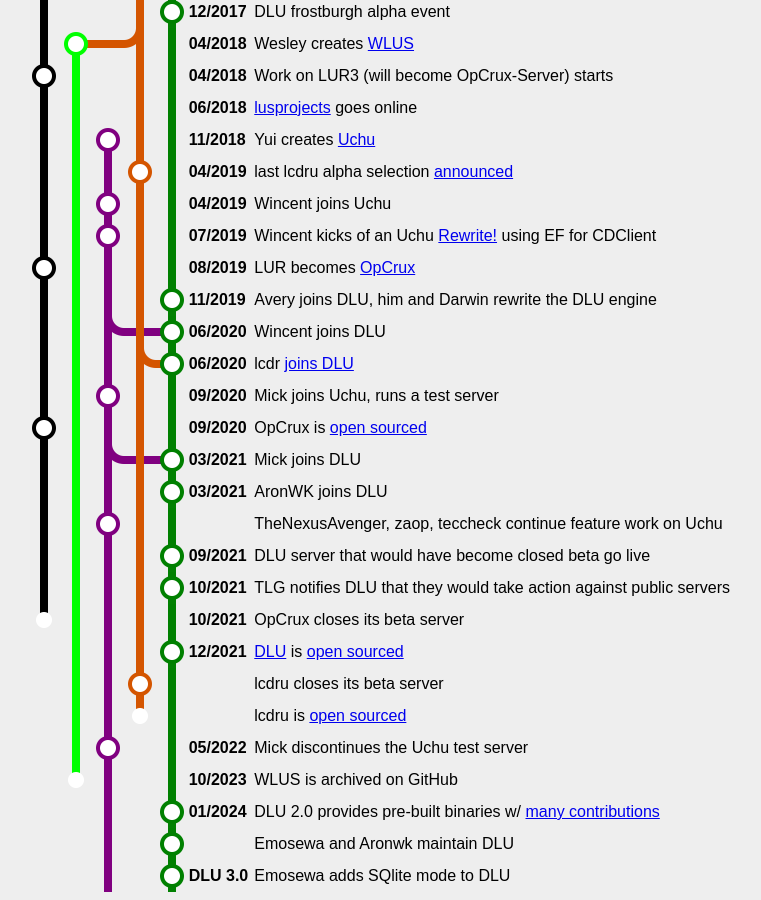
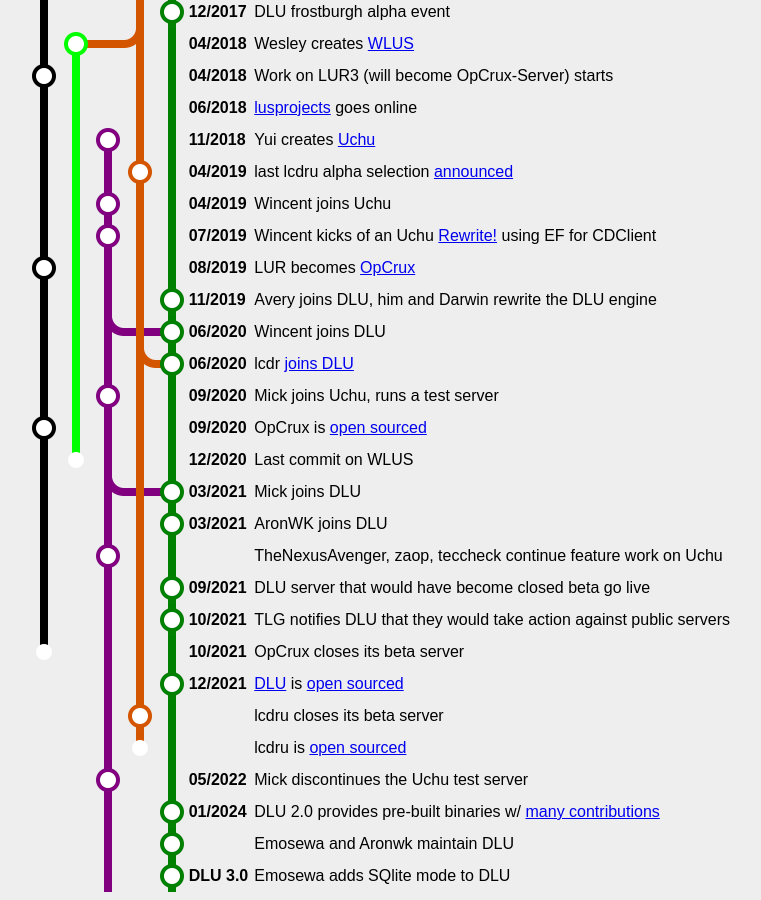
Before and after one commit to Xiphoseer/xiphoseer.github.com, a Jekyll site: the page flow/index.html, which Jekyll copies as it is, in a window 1280 px wide and 900 px high, scrolled down 1593 px. Shown: the whole window, without its empty margins (220-981 px from the left). Built offline with Jekyll 4.4.1, drawn with Linux system fonts in a browser that asks for light colours.

Commit message:
flow: pull back WLUS to last commit

```diff
--- a/flow/index.html
+++ b/flow/index.html
@@ -548,7 +548,16 @@
 			</tr>
 			<tr>
 				<td class="fi line J"></td>
-				<td class="fi line K"></td>
+				<td class="fi end K"></td>
+				<td class="fi line I"></td>
+				<td class="fi line B"></td>
+				<td class="fi line C"></td>
+				<td class="v">12/2020</td>
+				<td>Last commit on WLUS</td>
+			</tr>
+			<tr>
+				<td class="fi line J"></td>
+				<td class="fi"></td>
 				<td class="fi split-right I"></td>
 				<td class="fi line B pass-I"></td>
 				<td class="fi node C merge-left-I"></td>
@@ -557,7 +566,7 @@
 			</tr>
 			<tr>
 				<td class="fi line J"></td>
-				<td class="fi line K"></td>
+				<td class="fi"></td>
 				<td class="fi line I"></td>
 				<td class="fi line B"></td>
 				<td class="fi node C"></td>
@@ -566,7 +575,7 @@
 			</tr>
 			<tr>
 				<td class="fi line J"></td>
-				<td class="fi line K"></td>
+				<td class="fi"></td>
 				<td class="fi node I"></td>
 				<td class="fi line B"></td>
 				<td class="fi line C"></td>
@@ -575,7 +584,7 @@
 			</tr>
 			<tr>
 				<td class="fi line J"></td>
-				<td class="fi line K"></td>
+				<td class="fi"></td>
 				<td class="fi line I"></td>
 				<td class="fi line B"></td>
 				<td class="fi node C"></td>
@@ -584,7 +593,7 @@
 			</tr>
 			<tr>
 				<td class="fi line J"></td>
-				<td class="fi line K"></td>
+				<td class="fi"></td>
 				<td class="fi line I"></td>
 				<td class="fi line B"></td>
 				<td class="fi node C"></td>
@@ -593,7 +602,7 @@
 			</tr>
 			<tr>
 				<td class="fi end J"></td>
-				<td class="fi line K"></td>
+				<td class="fi"></td>
 				<td class="fi line I"></td>
 				<td class="fi line B"></td>
 				<td class="fi line C"></td>
@@ -602,7 +611,7 @@
 			</tr>
 			<tr>
 				<td class="fi"></td>
-				<td class="fi line K"></td>
+				<td class="fi"></td>
 				<td class="fi line I"></td>
 				<td class="fi line B"></td>
 				<td class="fi node C"></td>
@@ -614,7 +623,7 @@
 			</tr>
 			<tr>
 				<td class="fi"></td>
-				<td class="fi line K"></td>
+				<td class="fi"></td>
 				<td class="fi line I"></td>
 				<td class="fi node B"></td>
 				<td class="fi line C"></td>
@@ -623,7 +632,7 @@
 			</tr>
 			<tr>
 				<td class="fi"></td>
-				<td class="fi line K"></td>
+				<td class="fi"></td>
 				<td class="fi line I"></td>
 				<td class="fi end B"></td>
 				<td class="fi line C"></td>
@@ -632,21 +641,12 @@
 			</tr>
 			<tr>
 				<td class="fi"></td>
-				<td class="fi line K"></td>
+				<td class="fi"></td>
 				<td class="fi node I"></td>
 				<td class="fi"></td>
 				<td class="fi line C"></td>
 				<td class="v">05/2022</td>
 				<td>Mick discontinues the Uchu test server</td>
-			</tr>
-			<tr>
-				<td class="fi"></td>
-				<td class="fi end K"></td>
-				<td class="fi line I"></td>
-				<td class="fi"></td>
-				<td class="fi line C"></td>
-				<td class="v">10/2023</td>
-				<td>WLUS is archived on GitHub</td>
 			</tr>
 			<tr>
 				<td class="fi"></td>
```
